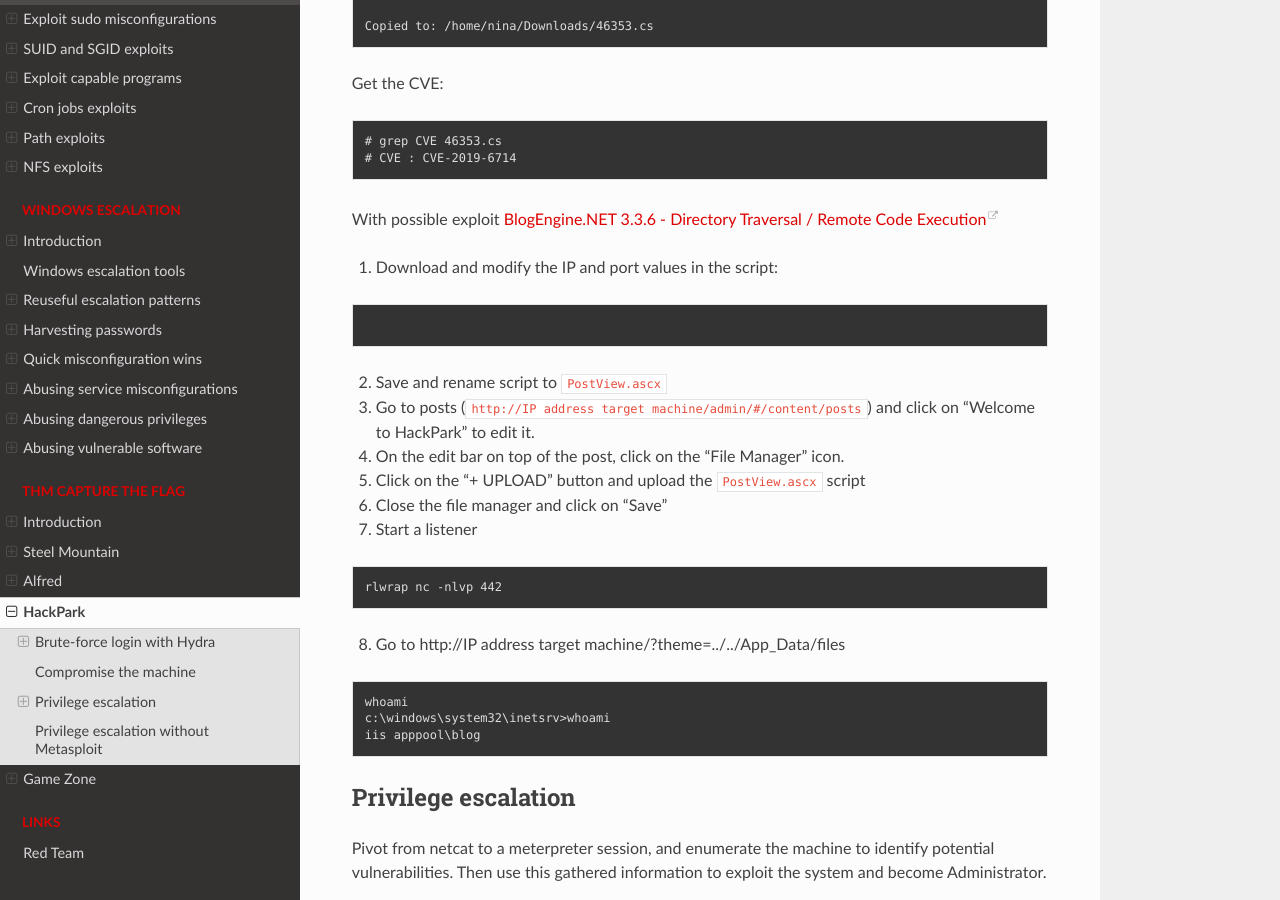
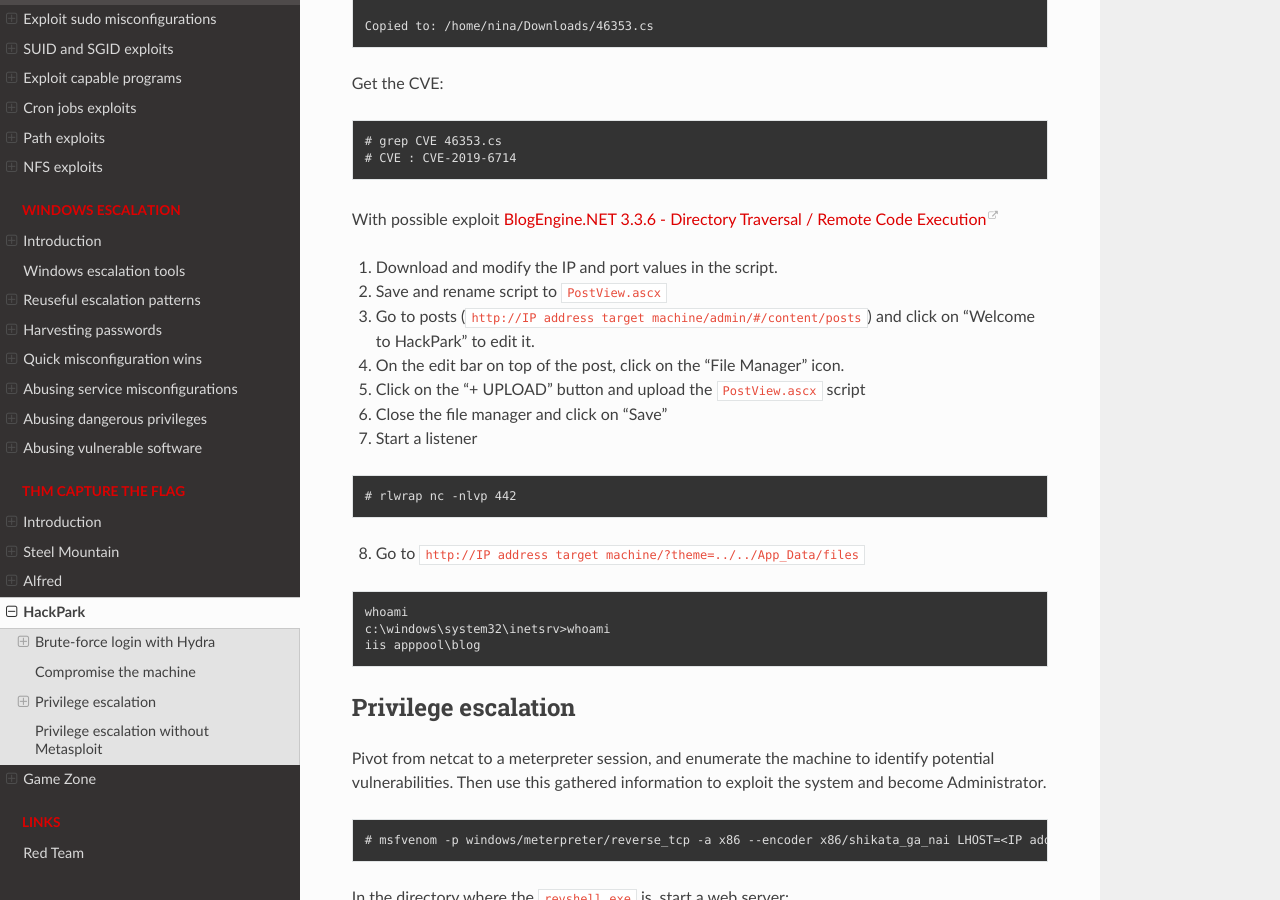
Before and after one commit to tymyrddin/red-escalation, a Sphinx documentation site: the page built from source/docs/thm/hackpark.md, in a window 1280 px wide and 900 px high, scrolled down 5421 px. Built offline with Sphinx 7.4.7 and the Read the Docs theme 2.0.0, drawn with Linux system fonts in a browser that asks for light colours.

Commit message:
Version 0.1

````diff
--- a/source/docs/thm/hackpark.md
+++ b/source/docs/thm/hackpark.md
@@ -186,12 +186,7 @@
 
 With possible exploit [BlogEngine.NET 3.3.6 - Directory Traversal / Remote Code Execution](https://www.exploit-db.com/exploits/46353)
 
-1. Download and modify the IP and port values in the script:
-
-```text
-
-```
-
+1. Download and modify the IP and port values in the script.
 2. Save and rename script to `PostView.ascx`
 3. Go to posts (`http://IP address target machine/admin/#/content/posts`) and click on "Welcome to HackPark" to edit it.
 4. On the edit bar on top of the post, click on the "File Manager" icon.
@@ -200,10 +195,10 @@
 7. Start a listener
 
 ```text
-rlwrap nc -nlvp 442
+# rlwrap nc -nlvp 442
 ```
 
-8. Go to http://IP address target machine/?theme=../../App_Data/files
+8. Go to `http://IP address target machine/?theme=../../App_Data/files`
 
 ```text
 whoami
````
